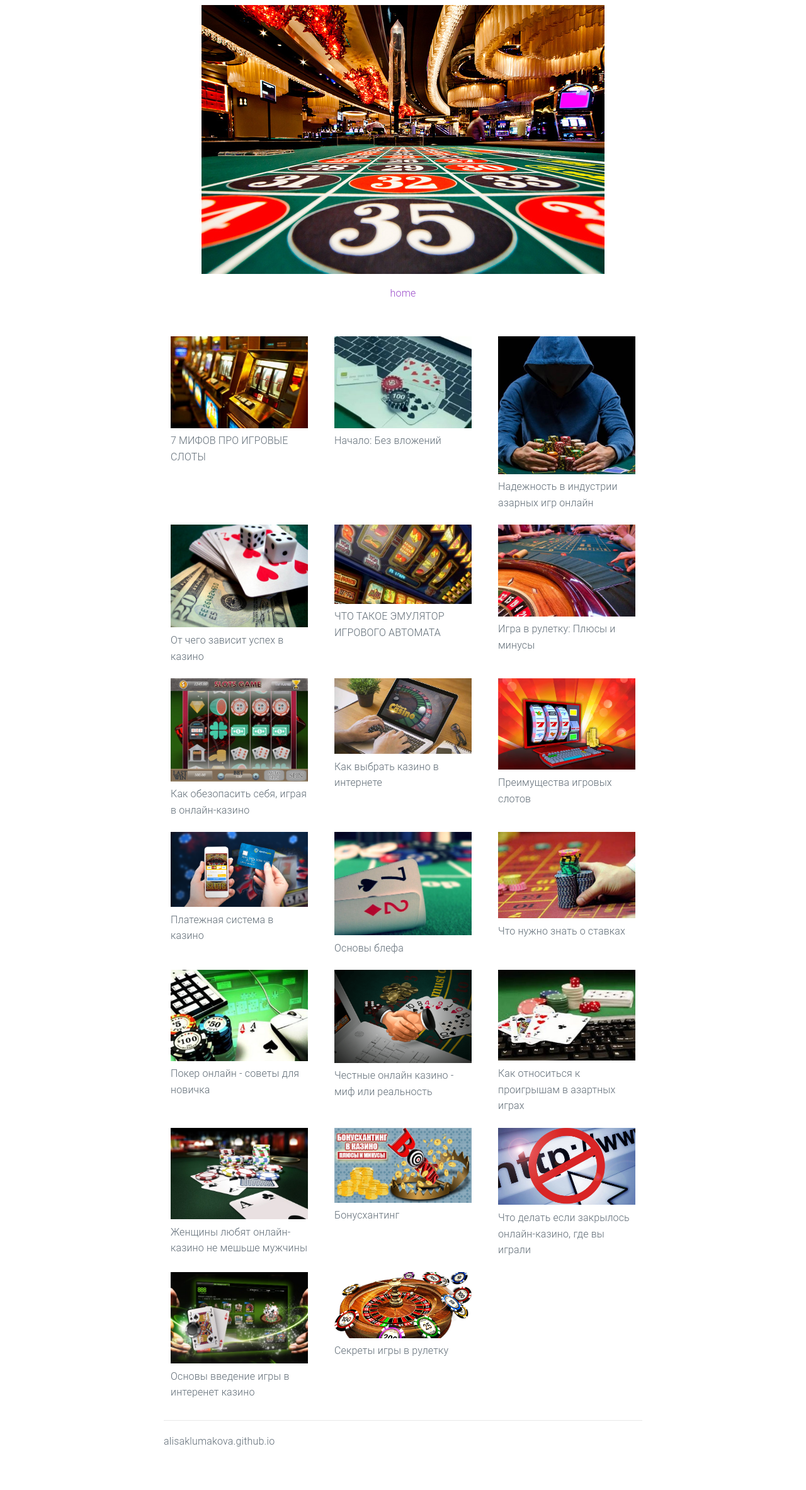
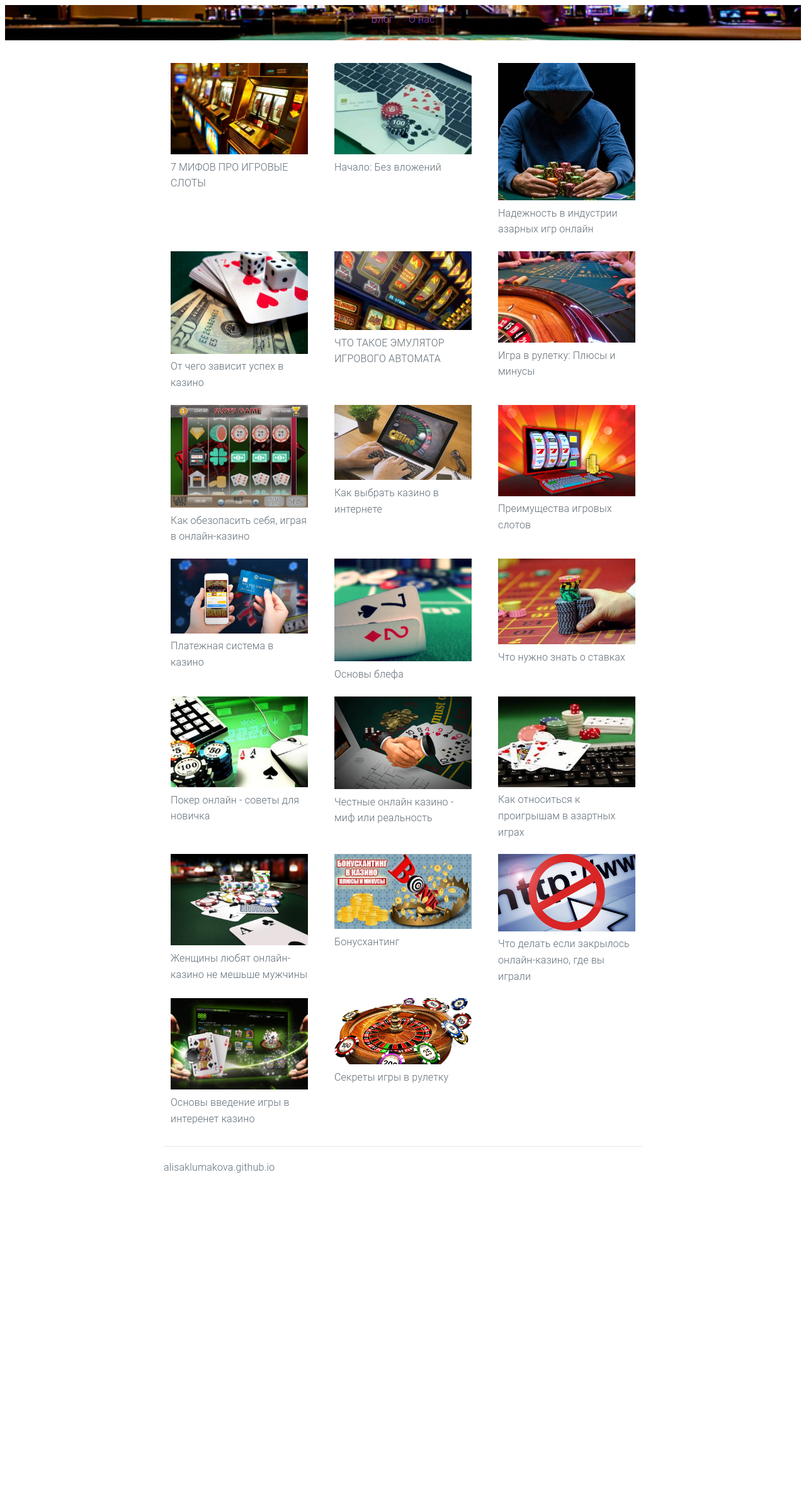
Before and after one commit to alisaklumakova/alisaklumakova.github.io, a Jekyll site: the page built from index.html, in a window 1280 px wide. Shown: the whole page at 63% size. Built offline with Jekyll 4.4.1, drawn with Linux system fonts in a browser that asks for light colours; after the commit the page ends 1932 px from its top, so only the background shows below that.

Commit message:
Update header.html

```diff
--- a/_includes/header.html
+++ b/_includes/header.html
@@ -1,10 +1,21 @@
 <header class="site-header">
-  <a class="site-title" href="{{ site.baseurl }}/"><img src="/imag/казино.jpg"></a>
+  <a class="site-title" href="{{ site.baseurl }}/"><div class="tit"></a>
 
   <nav class="navbar">
     <ul>
-      <li class="nav-item"><a href="{{ site.baseurl }}/">home</a></li>
+      <li class="nav-item"><a href="{{ site.baseurl }}/">Блог</a></li>
+      <li class="nav-item"><a href="{{ site.baseurl }}/">О нас</a></li>
     </ul>
   </nav>
 
 </header>
+
+
+<style type="text/css">
+	.site-header {
+		background-image: url(/imag/казино.jpg);
+		background-size: cover;
+		background-attachment: fixed;
+		background-position: center center;
+	}
+</style>
```
